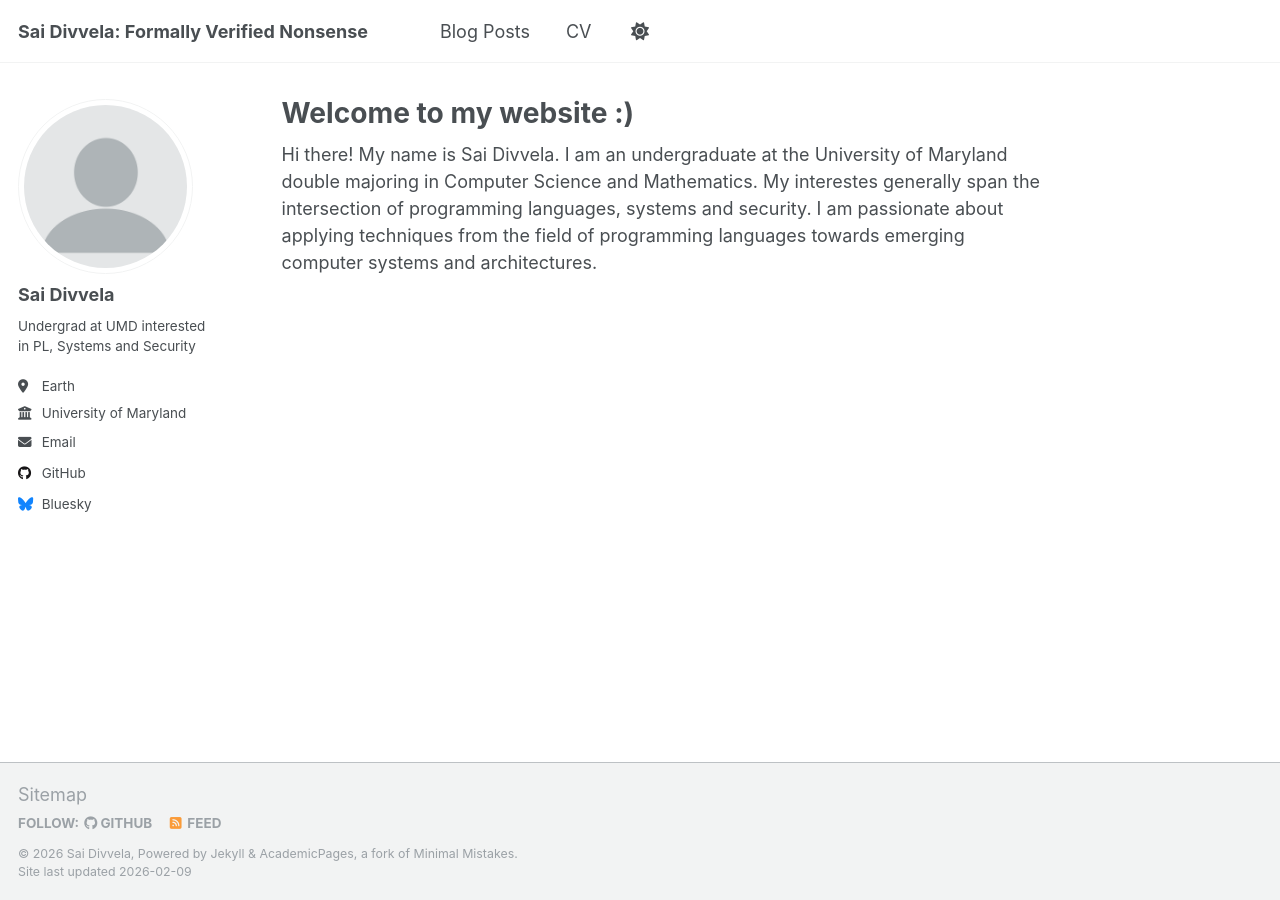
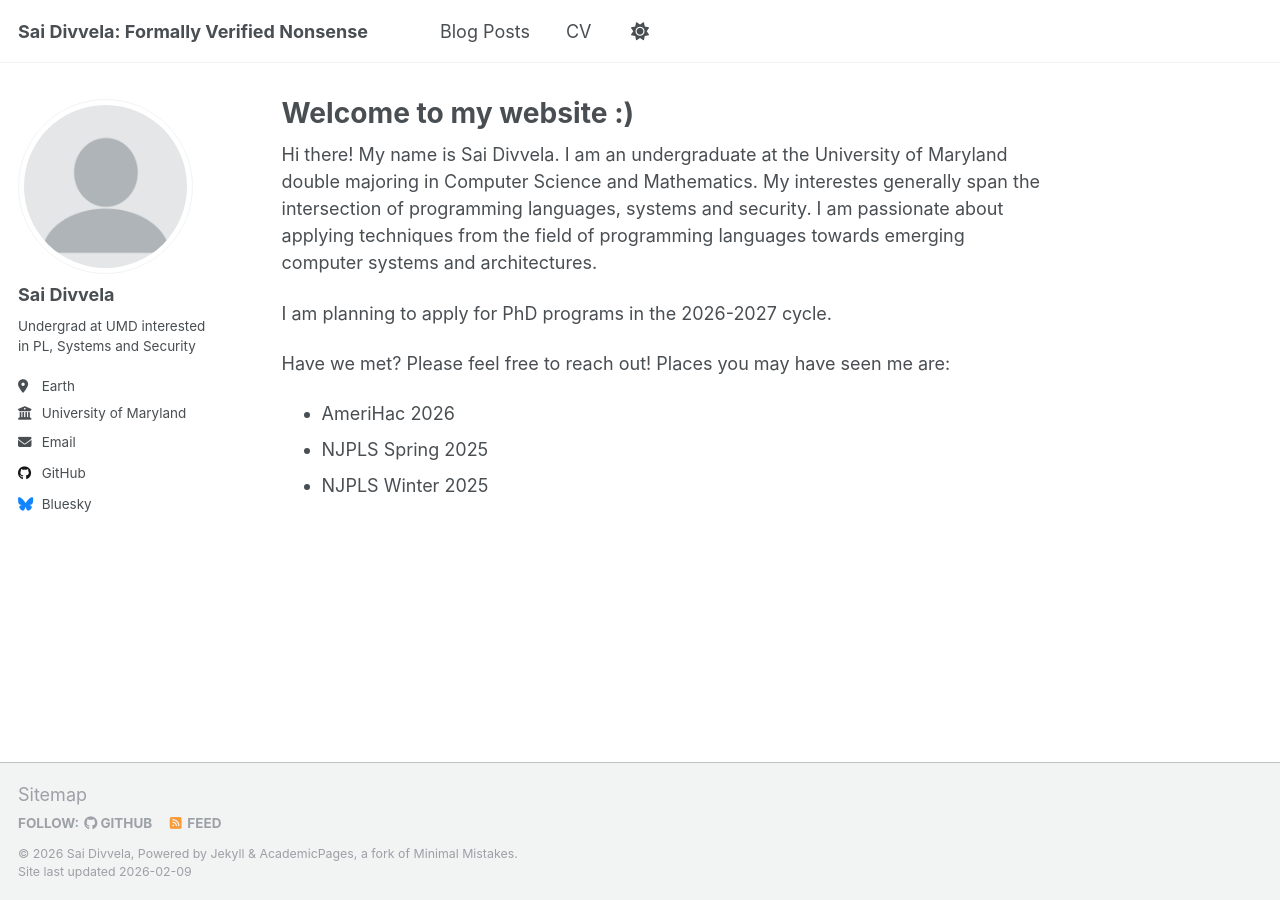
Before and after one commit to TheDeveloper101/thedeveloper101.github.io, a Jekyll site: the page built from _pages/about.md, in a window 1280 px wide. Built offline with Jekyll 4.4.1, drawn with Linux system fonts in a browser that asks for light colours; a script that is not in the unit is left out.

Commit message:
more info about me

```diff
--- a/_pages/about.md
+++ b/_pages/about.md
@@ -8,3 +8,10 @@ redirect_from:
 ---
 
 Hi there! My name is Sai Divvela. I am an undergraduate at the University of Maryland double majoring in Computer Science and Mathematics. My interestes generally span the intersection of programming languages, systems and security. I am passionate about applying techniques from the field of programming languages towards emerging computer systems and architectures.
+
+I am planning to apply for PhD programs in the 2026-2027 cycle.
+
+Have we met? Please feel free to reach out! Places you may have seen me are:
+  - AmeriHac 2026
+  - NJPLS Spring 2025
+  - NJPLS Winter 2025
```
